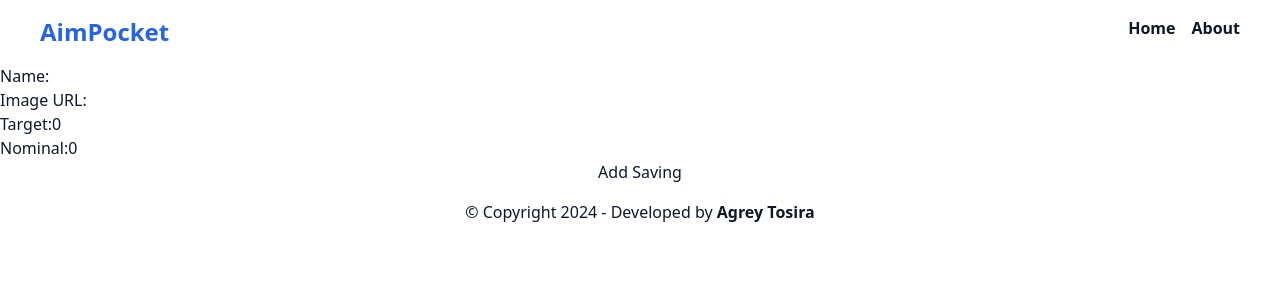
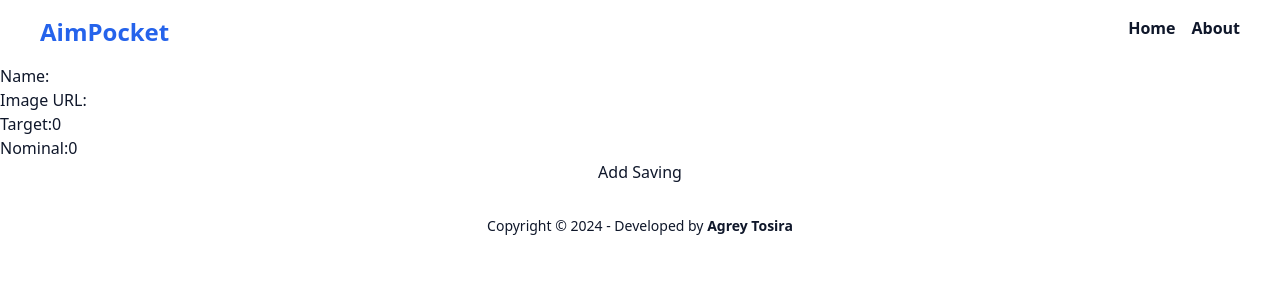
Before and after one commit to agreytosira/aim-pocket, a React (Vite) app: page /add in a window 1280 px wide. Shown: the top 300 px of the page. Built offline with nearby package versions, Linux system fonts and the light colour scheme.

Commit message:
style: update footer

```diff
--- a/src/components/Footer.jsx
+++ b/src/components/Footer.jsx
@@ -1,9 +1,9 @@
 function Footer() {
   return (
-    <footer className='w-full py-2 mt-2 text-center'>
+    <footer className='w-full py-2 mt-6 text-center'>
       <div className='container'>
-        <p>
-          &copy; Copyright {new Date().getFullYear()} - Developed by <strong>Agrey Tosira</strong>
+        <p className='text-sm'>
+          Copyright &copy; {new Date().getFullYear()} - Developed by <strong>Agrey Tosira</strong>
         </p>
       </div>
     </footer>
```
